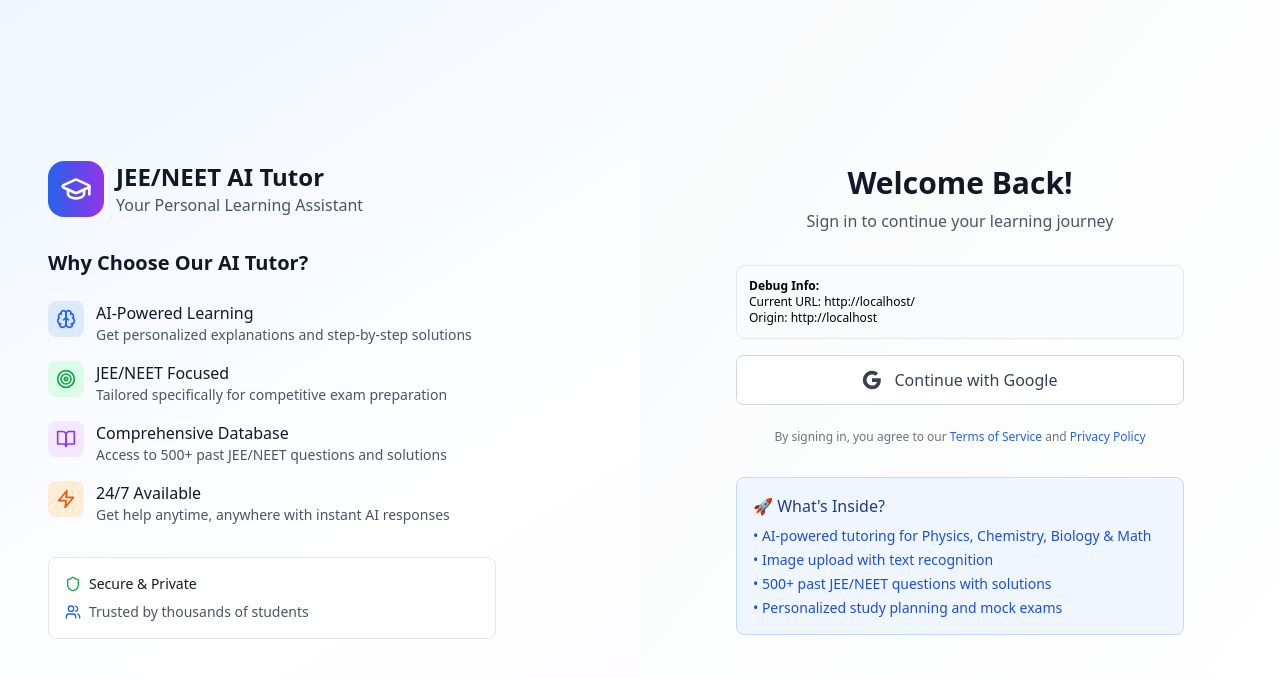
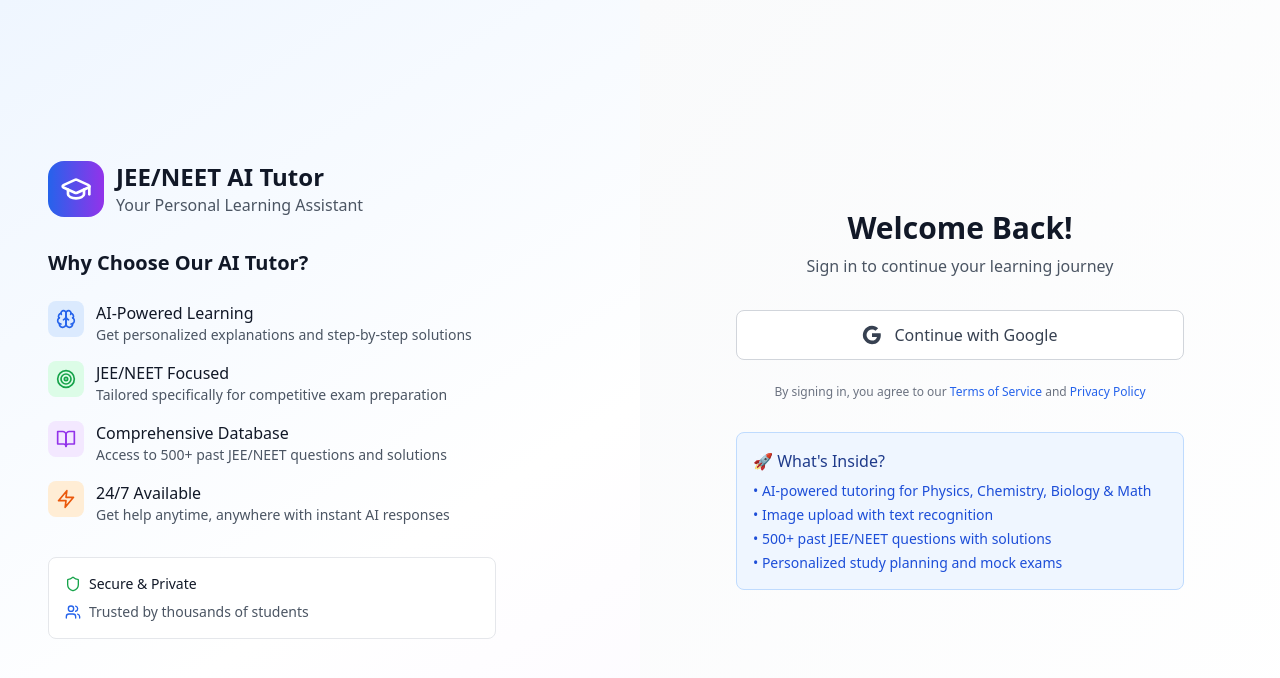
Before and after one commit to SkilldAI/jee1, a React (Vite) app: page / in a window 1280 px wide. Shown: the top 678 px of the page. Built offline with nearby package versions, Linux system fonts and the light colour scheme; no server answers.

Commit message:
Updated LoginPage.tsx

```diff
--- a/src/components/LoginPage.tsx
+++ b/src/components/LoginPage.tsx
@@ -104,13 +104,6 @@ const LoginPage: React.FC = () => {
               </div>
             )}
 
-            {/* Debug Info */}
-            <div className="mb-4 p-3 bg-gray-50 border border-gray-200 rounded-lg text-xs">
-              <p><strong>Debug Info:</strong></p>
-              <p>Current URL: {window.location.href}</p>
-              <p>Origin: {window.location.origin}</p>
-            </div>
-
             {/* Google Sign In Button */}
             <button
               onClick={signInWithGoogle}
```
